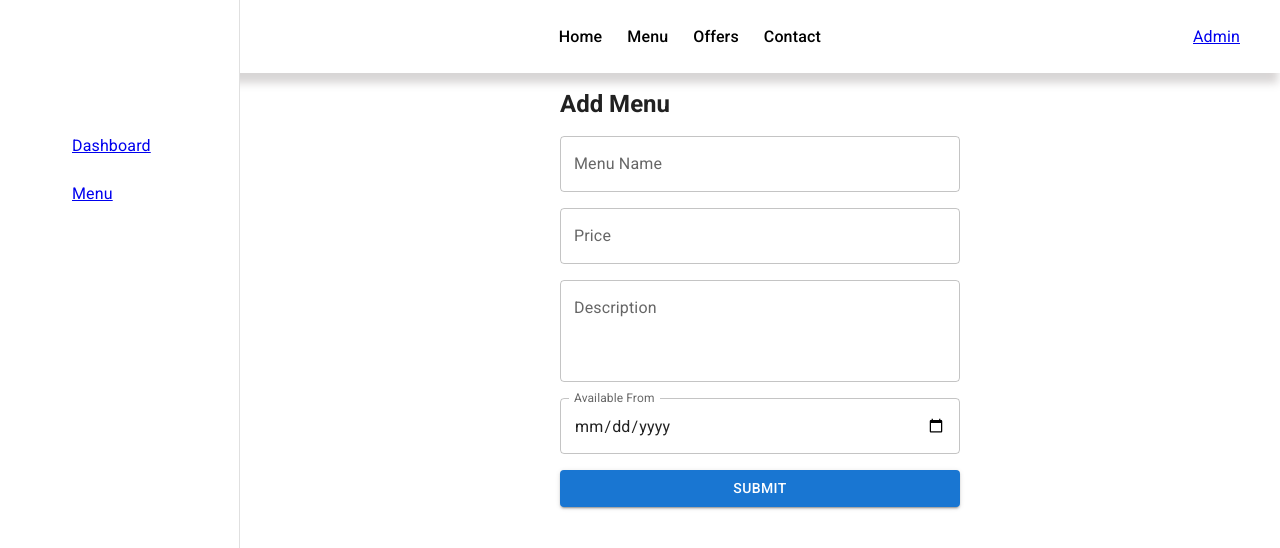
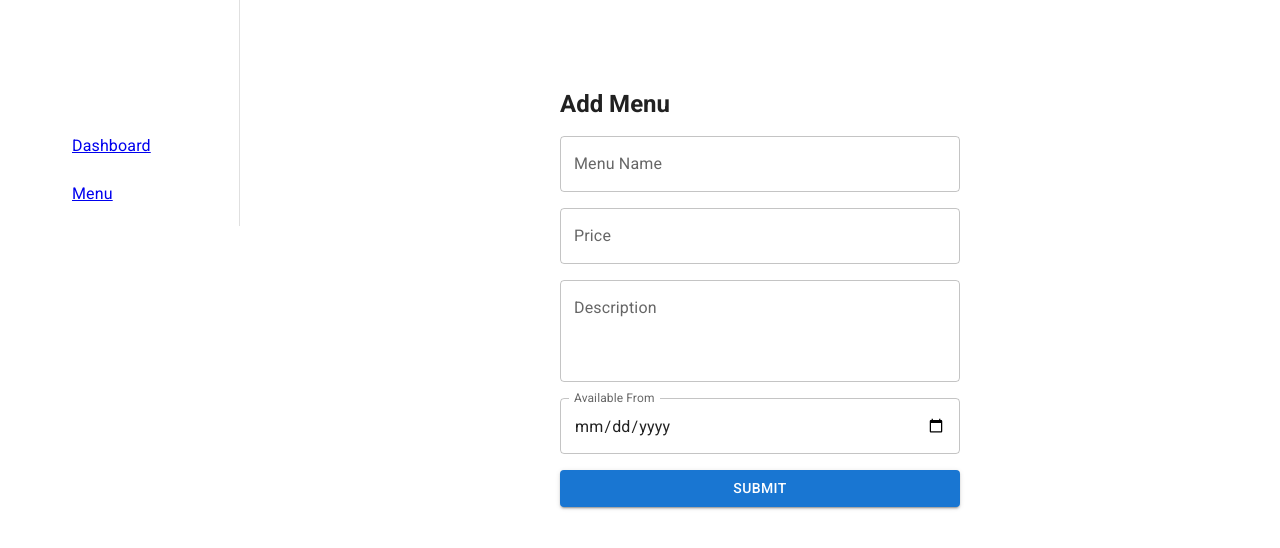
Before and after one commit to Sagnik-2707/EatEasy, a React (Vite) app in the folder frontend/: page /admin in a window 1280 px wide. Shown: the top 548 px of the page. Built offline with nearby package versions, Linux system fonts and the light colour scheme; no server answers; some icons are missing.

Commit message:
Small changes made

```diff
--- a/frontend/src/App.css
+++ b/frontend/src/App.css
@@ -214,3 +214,10 @@ body{
   background: #e74c3c;
   color: white;
 }
+
+
+.css-1bn13uf-MuiDrawer-docked .MuiDrawer-paper {
+    box-sizing: border-box;
+    width: 240px;
+    position: static;
+}
--- a/frontend/src/App.jsx
+++ b/frontend/src/App.jsx
@@ -1,15 +1,16 @@
-import React, {useState} from 'react';
-import {Routes, Route} from 'react-router-dom';
-import Banner from './components/Banner';
-import Navbar from './components/Navbar';
-import UserPage from './pages/UserPage';
-import AdminPage from './pages/AdminPage';
-import './App.css';
+import React, { useState } from "react";
+import { Routes, Route } from "react-router-dom";
+import Banner from "./components/Banner";
+import UserPage from "./pages/UserPage";
+import AdminPage from "./pages/AdminPage";
+import "./App.css";
 
-    import '@fontsource/roboto/300.css';
-    import '@fontsource/roboto/400.css';
-    import '@fontsource/roboto/500.css';
-    import '@fontsource/roboto/700.css';
+import "@fontsource/roboto/300.css";
+import "@fontsource/roboto/400.css";
+import "@fontsource/roboto/500.css";
+import "@fontsource/roboto/700.css";
+
+import Dashboard  from "./pages/Dashboard";
 
 function App() {
   const [orders, setOrders] = useState([]);
@@ -19,12 +20,14 @@ function App() {
   return (
     <>
       <Banner />
-      <Navbar/>
       <Routes>
-        <Route path="/" element={<UserPage  addOrder={addOrder} />} />
+        <Route path="/" element={<UserPage addOrder={addOrder} />} />
         <Route path="/admin" element={<AdminPage orders={orders} />} />
+        {/* <Route
+          path="/admin/dashboard"
+          element={<Dashboard />}
+        /> */}
       </Routes>
-
     </>
   );
 }
```
